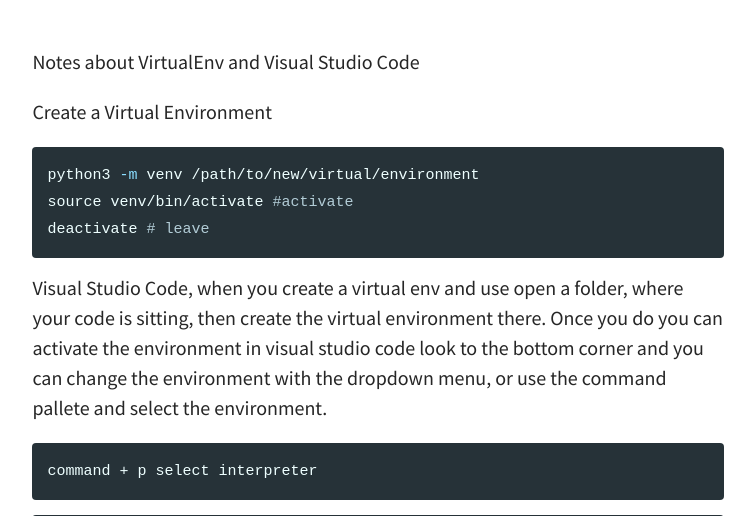
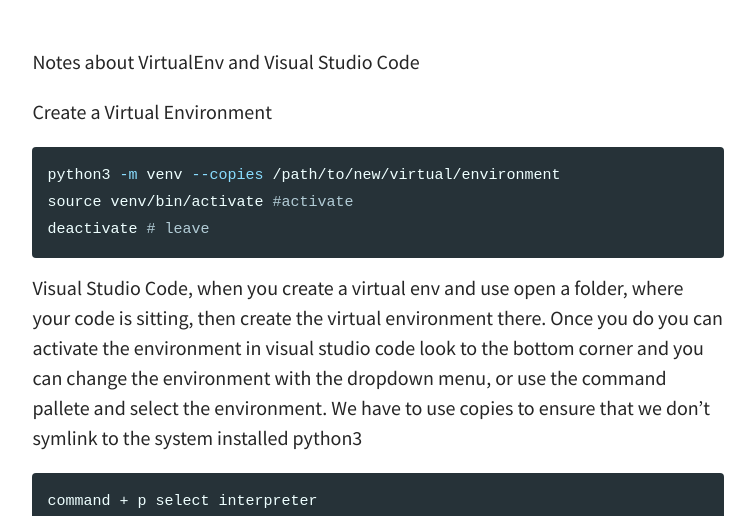
Before and after one commit to ArEnSc/arensc.github.io, a Jekyll site: the page built from _posts/2020-04-29-Python-VirtualEnv.md, in a window 1280 px wide and 900 px high, cut to the strip 384-900 px from the top of the window. Shown: the whole strip, without its empty margins (262-1017 px from the left). Built offline with Jekyll 4.4.1, drawn with Linux system fonts in a browser that asks for light colours.

Commit message:
Made commit to ensure the virtual environment is created correctly

````diff
--- a/_posts/2020-04-29-Python-VirtualEnv.md
+++ b/_posts/2020-04-29-Python-VirtualEnv.md
@@ -14,12 +14,13 @@
 Create a Virtual Environment
 
 ```bash
-python3 -m venv /path/to/new/virtual/environment
+python3 -m venv --copies /path/to/new/virtual/environment
 source venv/bin/activate #activate
 deactivate # leave
 ```
 
 Visual Studio Code, when you create a virtual env and use open a folder, where your code is sitting, then create the virtual environment there. Once you do you can activate the environment in visual studio code look to the bottom corner and you can change the environment with the dropdown menu, or use the command pallete and select the environment.
+We have to use copies to ensure that we don't symlink to the system installed python3
 
 ```
 command + p select interpreter
````
